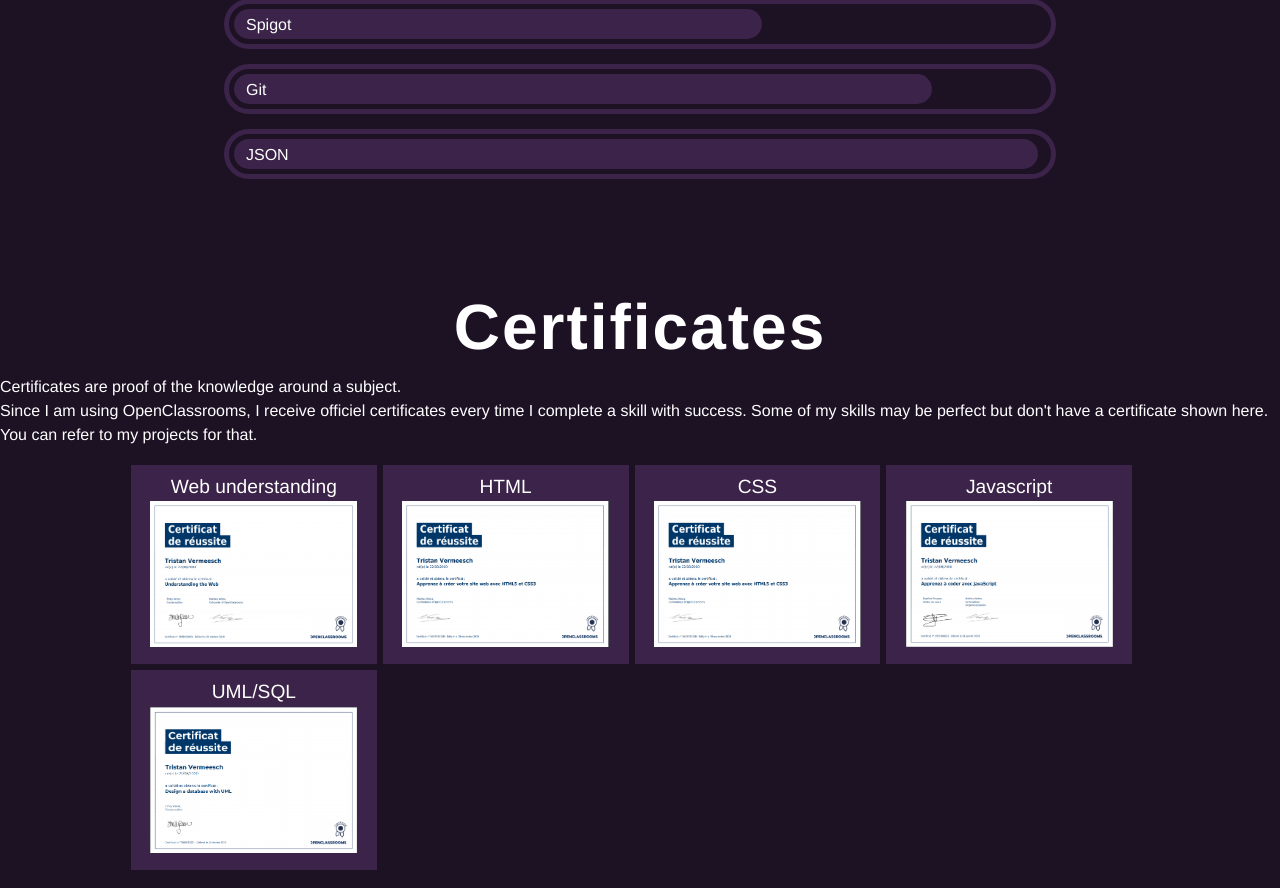
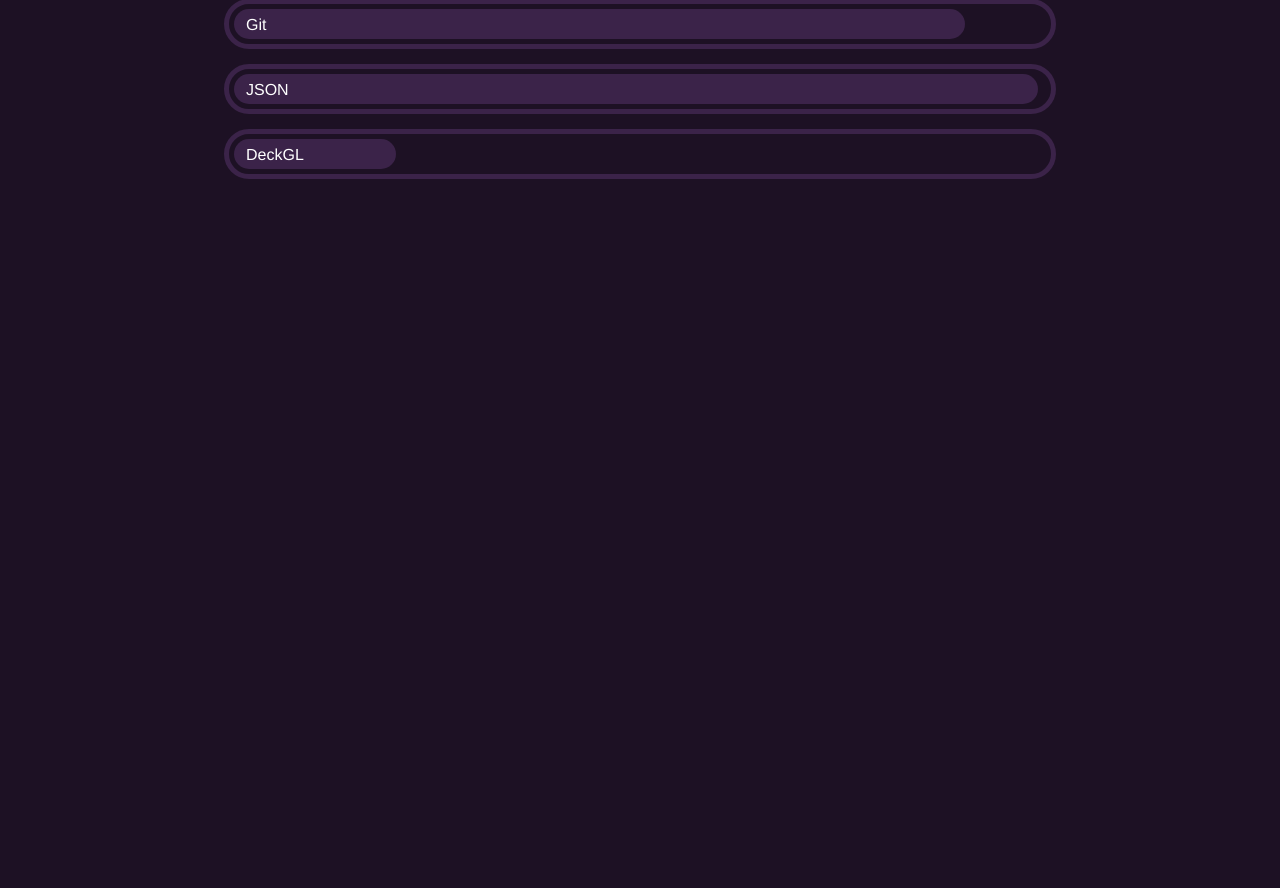
Before and after one commit to titivermeesch/portfolio, a React (Create React App) app: page /contact in a window 1280 px wide. Shown: the part 4013-4901 px from the top of the page. After the commit the page ends 4207 px from the top, so only its background shows below. Built offline with nearby package versions, Linux system fonts and the light colour scheme.

Commit message:
refactoring

```diff
--- a/src/App.js
+++ b/src/App.js
@@ -7,7 +7,6 @@ import Introduction from './components/content/Introduction'
 import Timeline from './components/content/Timeline'
 import Projects from './components/content/Projects'
 import Skills from './components/content/Skills'
-import Certificates from './components/content/Certificates'
 import Contact from './components/content/Contact'
 
 const Styled = styled.div`
@@ -28,7 +27,6 @@ const App = () => {
 			<Timeline />
 			<Projects />
 			<Skills />
-			<Certificates />
 		</Styled>
 	)
 }
--- a/src/components/content/Certificate.js
+++ /dev/null
@@ -1,53 +0,0 @@
-import React, { Component } from 'react'
-import web from './../../data/web-certif.png'
-import html from './../../data/html-certif.png'
-import js from './../../data/js-certif.png'
-import uml from './../../data/uml-certif.PNG'
-
-class Certificate extends Component {
-    constructor(props) {
-        super(props)
-        this.state = {
-            certificates: [
-                {
-                    id: 1,
-                    name: 'Web understanding',
-                    img: web
-                },
-                {
-                    id: 2,
-                    name: 'HTML',
-                    img: html
-                },
-                {
-                    id: 3,
-                    name: 'CSS',
-                    img: html
-                },
-                {
-                    id: 4,
-                    name: 'Javascript',
-                    img: js
-                },
-                {
-                    id: 5,
-                    name: 'UML/SQL',
-                    img: uml
-                }
-            ]
-        }
-    }
-
-    render() {
-        return this.state.certificates.map(({ id, name, img }) => (
-            <div key={id} className="certif-holder">
-                <div>{name}</div>
-                <a href={img} target="_blank" rel="noopener noreferrer">
-                    <img src={img} alt="Certificate" />
-                </a>
-            </div>
-        ))
-    }
-}
-
-export default Certificate
--- a/src/components/content/Certificates.js
+++ /dev/null
@@ -1,41 +0,0 @@
-import React from 'react'
-import styled from 'styled-components'
-import './../styles/Certificates.css'
-import Certificate from './Certificate'
-import HeadTitle from '../common/HeadTitle'
-
-const Styled = styled.div`
-	.title {
-		text-align: center;
-		letter-spacing: 2px;
-		margin-top: 100px;
-
-		@media screen and (min-width: 992px) {
-			font-size: 3rem;
-		}
-
-		@media screen and (min-width: 1200px) {
-			font-size: 4rem;
-		}
-	}
-`
-
-const Certificates = () => {
-	return (
-		<Styled>
-			<HeadTitle>Certificates</HeadTitle>
-			<div className="introduction">
-				Certificates are proof of the knowledge around a subject.
-				<br />
-				Since I am using OpenClassrooms, I receive officiel certificates every time I
-				complete a skill with success. Some of my skills may be perfect but don't have a
-				certificate shown here. You can refer to my projects for that.
-			</div>
-			<div className="certificates">
-				<Certificate />
-			</div>
-		</Styled>
-	)
-}
-
-export default Certificates
--- a/src/components/content/Skill.js
+++ b/src/components/content/Skill.js
@@ -11,54 +11,54 @@ class Skill extends Component {
 				{
 					id: 1,
 					name: 'HTML',
-                    progression: 95
+					progression: 95,
 				},
 				{
 					id: 2,
 					name: 'CSS',
-                    progression: 90
+					progression: 90,
 				},
 				{
 					id: 3,
 					name: 'JS',
-                    progression: 83
+					progression: 90,
 				},
 				{
 					id: 4,
 					name: 'React',
-                    progression: 65
-                },
-                {
-                    id: 9,
-                    name: 'FetchAPI',
-                    progression: 75
+					progression: 85,
 				},
 				{
 					id: 10,
 					name: 'Axios',
-                    progression: 35
+					progression: 45,
 				},
 				{
 					id: 5,
 					name: 'Java',
-                    progression: 25
+					progression: 35,
 				},
 				{
 					id: 6,
 					name: 'Spigot',
-                    progression: 65
+					progression: 75,
 				},
 				{
 					id: 7,
 					name: 'Git',
-                    progression: 86
+					progression: 90,
 				},
 				{
 					id: 8,
 					name: 'JSON',
-                    progression: 99
-                }
-            ]
+					progression: 99,
+				},
+				{
+					id: 9,
+					name: 'DeckGL',
+					progression: 20,
+				},
+			],
 		}
 	}
 
@@ -67,10 +67,8 @@ class Skill extends Component {
 		return (
 			rect.top >= 0 &&
 			rect.left >= 0 &&
-            rect.bottom <=
-                (window.innerHeight || document.documentElement.clientHeight) &&
-            rect.right <=
-                (window.innerWidth || document.documentElement.clientWidth)
+			rect.bottom <= (window.innerHeight || document.documentElement.clientHeight) &&
+			rect.right <= (window.innerWidth || document.documentElement.clientWidth)
 		)
 	}
 
@@ -94,10 +92,7 @@ class Skill extends Component {
 	render() {
 		return this.state.skills.map(({ id, name, progression }) => (
 			<div className="meter" key={id}>
-                <div
-                    style={{ width: `${progression}%` }}
-                    className="skill-filler"
-                >
+				<div style={{ width: `${progression}%` }} className="skill-filler">
 					{name}
 				</div>
 			</div>
--- a/src/components/styles/Certificates.css
+++ /dev/null
@@ -1,36 +0,0 @@
-.certificates {
-  width: 80%;
-  margin: 15px auto;
-  text-align: center;
-  overflow: hidden;
-  position: relative;
-}
-
-.certif-holder {
-  width: 24%;
-  height: auto;
-  color: white;
-  background-color: #3B2349;
-  float: left;
-  margin: 3px;
-  padding: 8px;
-  font-size: 1.2rem;
-}
-
-img {
-  width: 90%;
-}
-
-@media screen and (max-width: 992px) {
-  .certif-holder {
-    float: none;
-    margin: 0 auto;
-    width: 70%;
-    margin-bottom: 10px;
-    padding: 15px;
-  }
-
-  img {
-    width: 100%;
-  }
-}
--- a/src/index.css
+++ /dev/null
@@ -1,19 +0,0 @@
-.title {
-	text-align: center;
-	letter-spacing: 2px;
-	margin-top: 100px;
-}
-
-/* L */
-@media screen and (min-width: 992px) {
-	.title {
-		font-size: 3rem;
-	}
-}
-
-/* XL */
-@media screen and (min-width: 1200px) {
-	.title {
-		font-size: 4rem;
-	}
-}
```
Also changed, not shown: src/components/common/IdroductionText.jsx (deleted, +0 -7 lines). Lines whose indentation alone changed are shown as unchanged.
